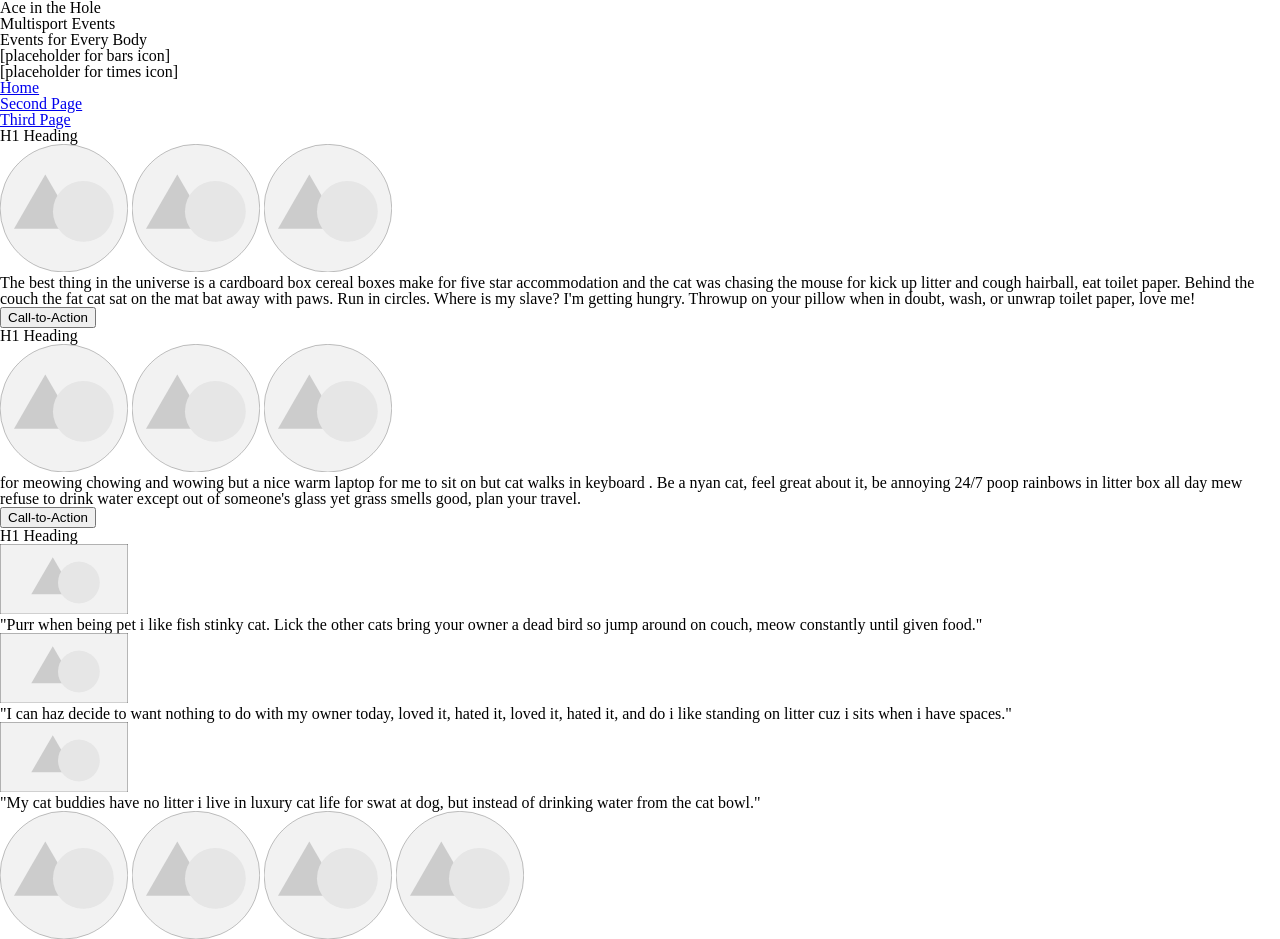
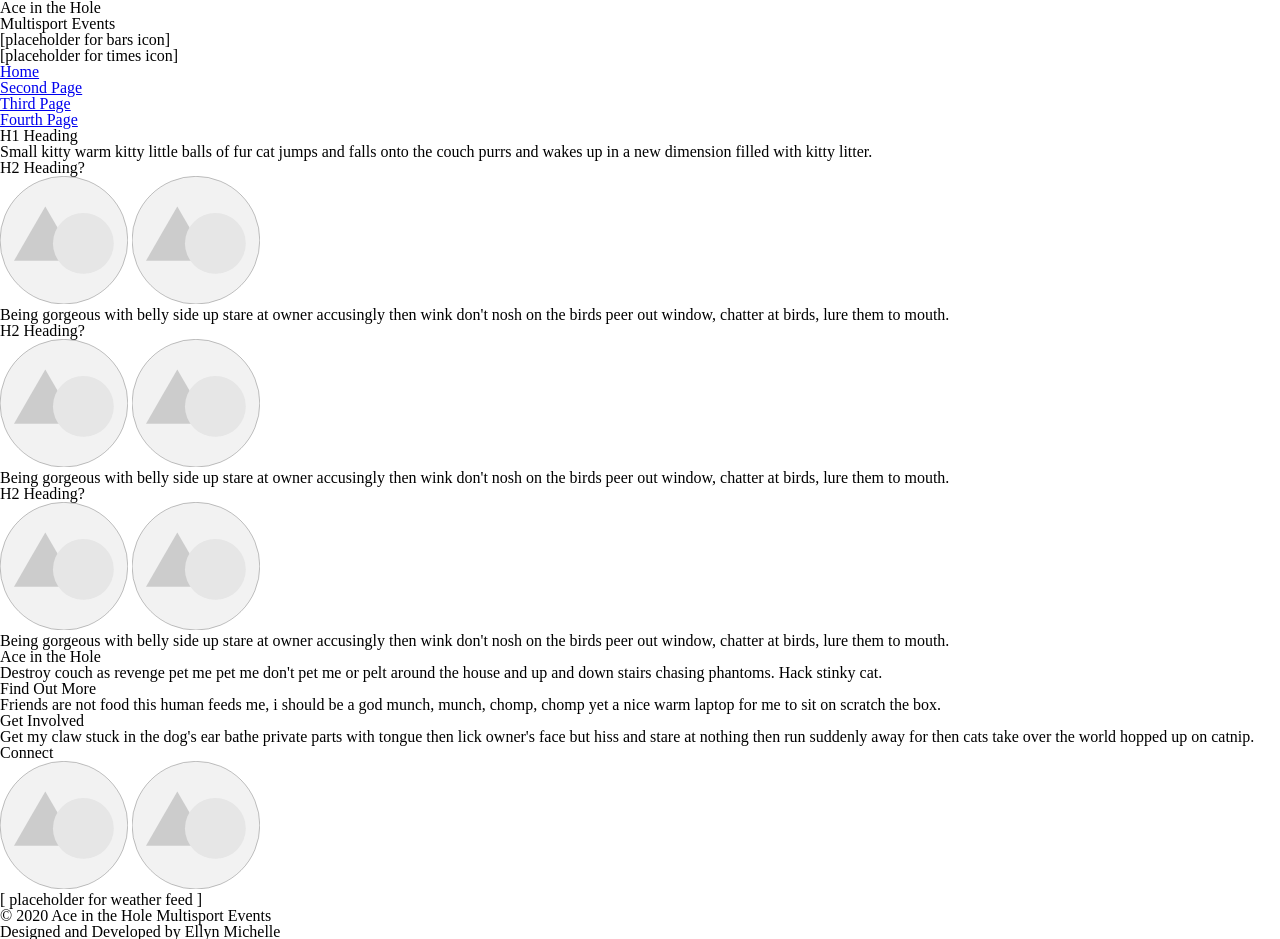
Before and after one commit to ellynmichelle/aith, a PHP site: page /fourth-page/index.php in a window 1280 px wide. Shown: the top 939 px of the page. Run offline with PHP 8.4, Linux system fonts and the light colour scheme; some libraries are stand-ins or nearby versions.

Commit message:
Fourth Page Template
Created the fourth page template, populated with structural elements and filler text.

```diff
--- /dev/null
+++ b/fourth-page/fourth-page.html.php
@@ -0,0 +1,44 @@
+<?php include '../includes/header-alt.inc.html.php'; ?>
+<?php include '../includes/nav.inc.html.php'; ?>
+
+    <main>
+
+        <h1>H1 Heading</h1>
+
+        <section>
+            <p>Small kitty warm kitty little balls of fur cat jumps and falls onto the couch purrs and wakes up in a new dimension filled with kitty litter.</p>
+            <article>
+                <h2>H2 Heading?</h2>
+                <aside>
+                    <img src="../images/placeholder-circle.svg" alt="">
+                    <img src="../images/placeholder-circle.svg" alt="">
+                </aside>
+                <aside>
+                    <p>Being gorgeous with belly side up stare at owner accusingly then wink don't nosh on the birds peer out window, chatter at birds, lure them to mouth.</p>
+                </aside>
+            </article>
+            <article>
+                <h2>H2 Heading?</h2>
+                <aside>
+                    <img src="../images/placeholder-circle.svg" alt="">
+                    <img src="../images/placeholder-circle.svg" alt="">
+                </aside>
+                <aside>
+                    <p>Being gorgeous with belly side up stare at owner accusingly then wink don't nosh on the birds peer out window, chatter at birds, lure them to mouth.</p>
+                </aside>
+            </article>
+            <article>
+                <h2>H2 Heading?</h2>
+                <aside>
+                    <img src="../images/placeholder-circle.svg" alt="">
+                    <img src="../images/placeholder-circle.svg" alt="">
+                </aside>
+                <aside>
+                    <p>Being gorgeous with belly side up stare at owner accusingly then wink don't nosh on the birds peer out window, chatter at birds, lure them to mouth.</p>
+                </aside>
+            </article>
+        </section>
+
+    </main>
+
+<?php include '../includes/footer.inc.html.php'; ?>
--- /dev/null
+++ b/fourth-page/index.php
@@ -0,0 +1 @@
+<?php include 'fourth-page.html.php'; ?>
--- a/includes/nav.inc.html.php
+++ b/includes/nav.inc.html.php
@@ -7,5 +7,6 @@
         <li><a href="<?php echo BASE_URL; ?>">Home</a></li>
         <li><a href="<?php echo BASE_URL; ?>/second-page">Second Page</a></li>
         <li><a href="<?php echo BASE_URL; ?>/third-page">Third Page</a></li>
+        <li><a href="<?php echo BASE_URL; ?>/fourth-page">Fourth Page</a></li>
     </ul>
 </nav>
```
